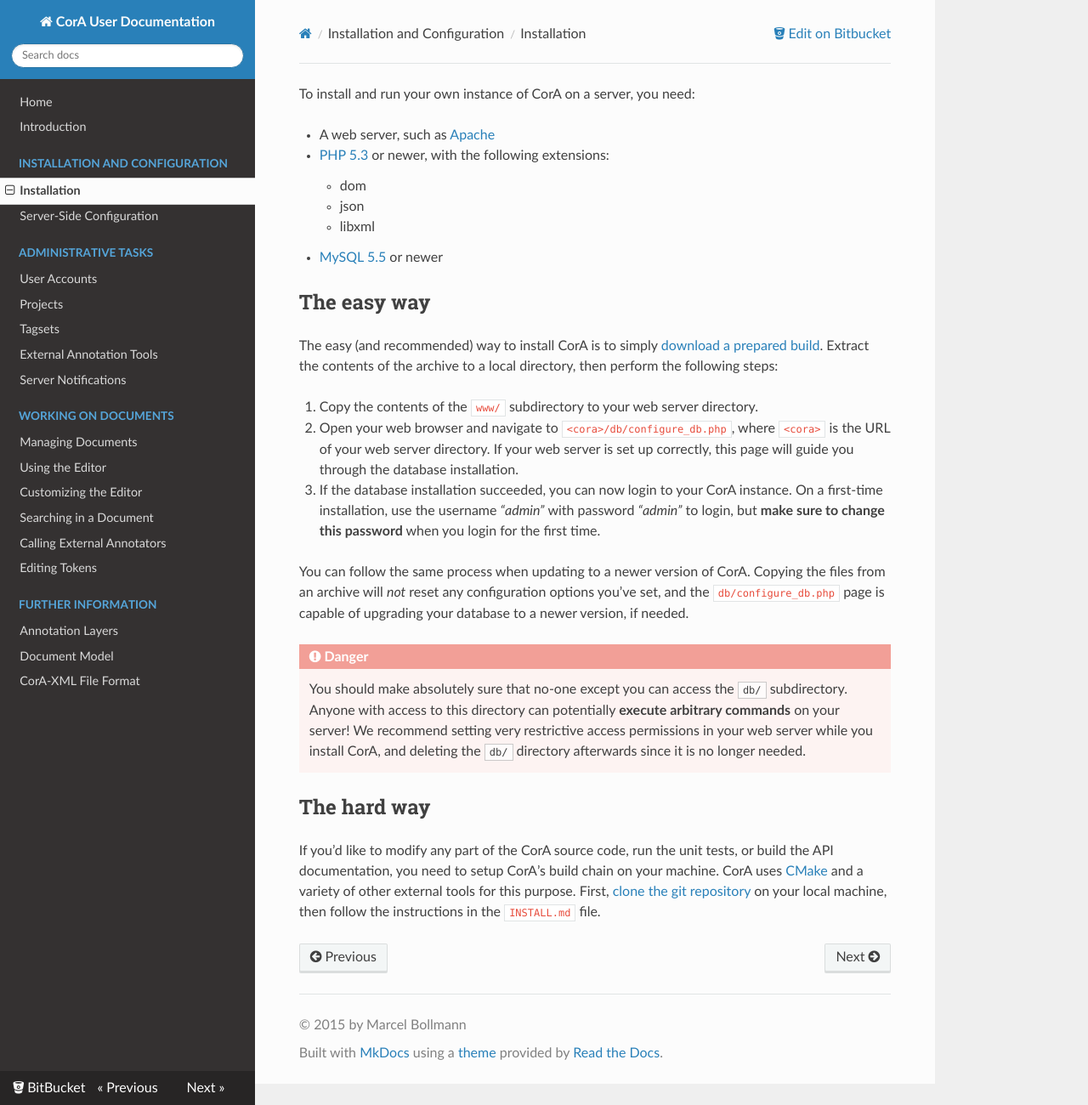
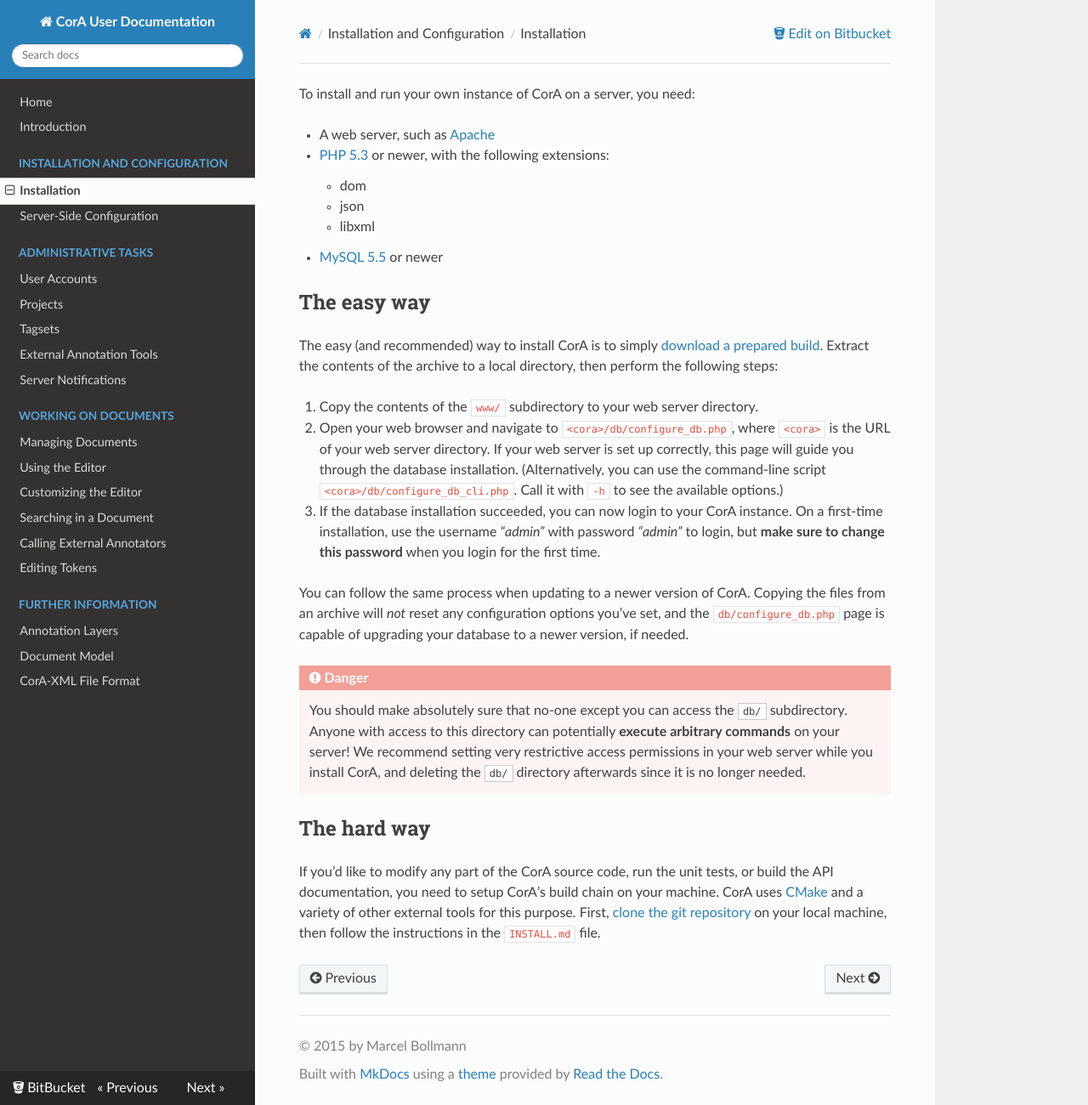
Before and after one commit to comphist/cora, an MkDocs documentation site: the page built from doc/mkdocs/docs/setup-install.md, in a window 1280 px wide and 1300 px high. Shown: the whole window at 85% size. Built offline with MkDocs 1.6.1, drawn with Linux system fonts in a browser that asks for light colours; nearby versions of some CDN libraries; old or Windows-style settings are respelled for this version of MkDocs.

Commit message:
Update docs: new CLI installation script, resolving #50

```diff
--- a/doc/mkdocs/docs/setup-install.md
+++ b/doc/mkdocs/docs/setup-install.md
@@ -18,6 +18,9 @@
 2. Open your web browser and navigate to `<cora>/db/configure_db.php`, where
    `<cora>` is the URL of your web server directory.  If your web server is set
    up correctly, this page will guide you through the database installation.
+   (Alternatively, you can use the command-line script
+   `<cora>/db/configure_db_cli.php`.  Call it with `-h` to see the available
+   options.)
 
 3. If the database installation succeeded, you can now login to your CorA
    instance.  On a first-time installation, use the username *"admin"* with
```
Also changed, not shown: README.md.
